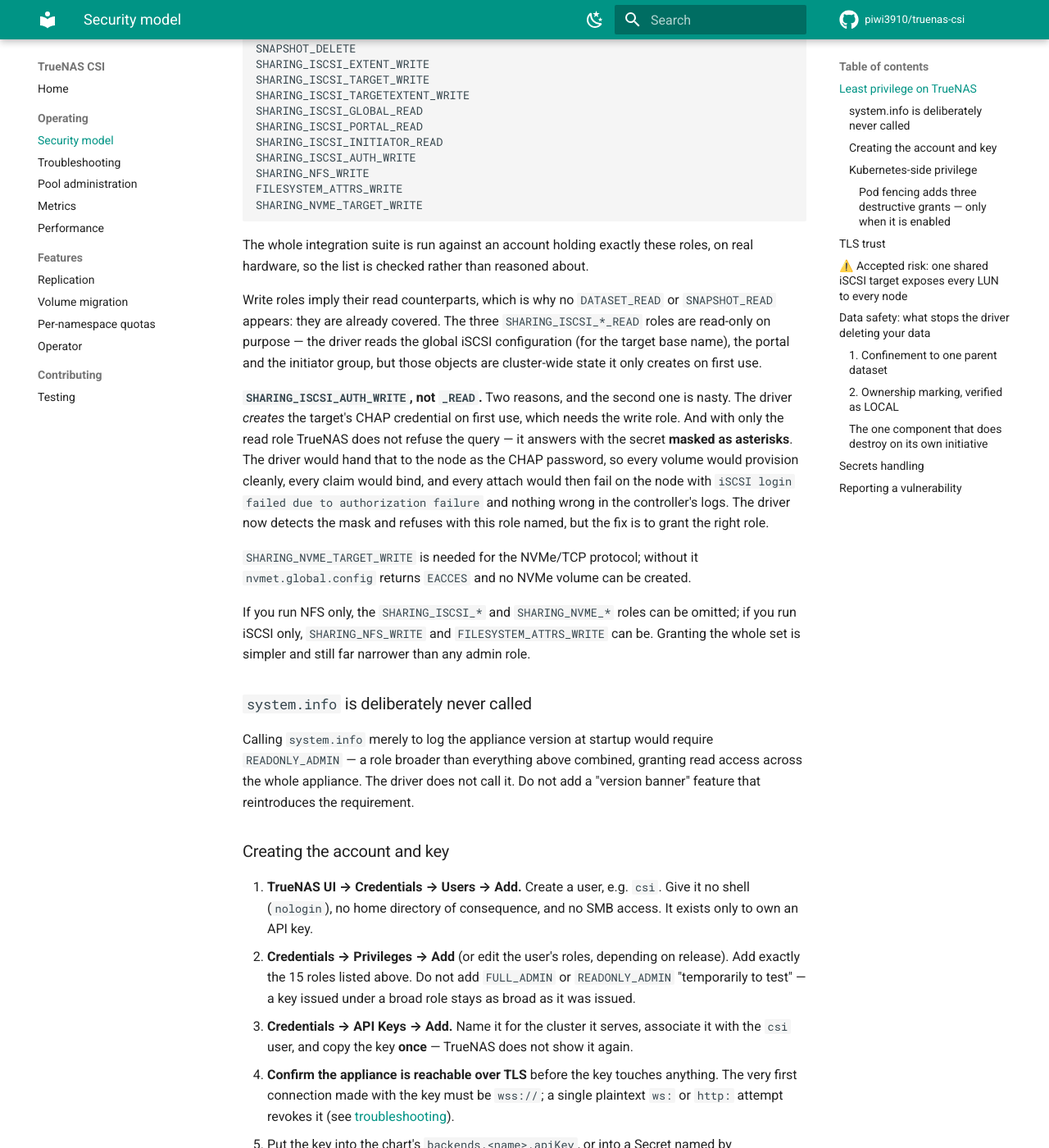
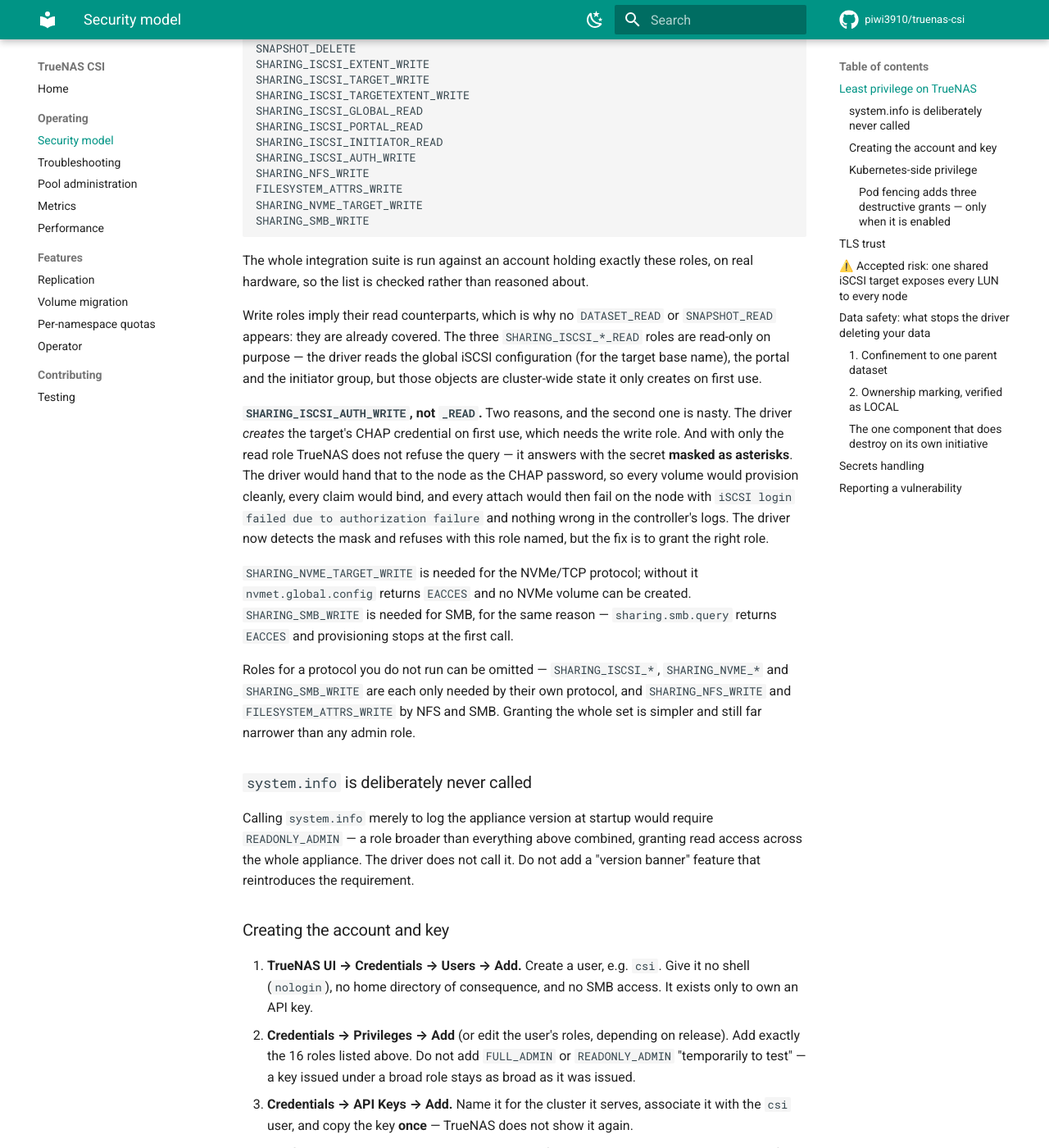
Before and after one commit to piwi3910/truenas-csi, an MkDocs documentation site: the page built from docs/security.md, in a window 1280 px wide and 1400 px high, scrolled down 477 px. Shown: the whole window at 82% size. Built offline with MkDocs 1.6.1 and Material for MkDocs 9.7.7, drawn with Linux system fonts in a browser that asks for light colours; comment, search, counter and statistics services are not loaded; some of the changed text lies outside the part shown.

Commit message:
security: SMB needs a role too, and the test that would have caught it skipped
The least-privilege set was corrected once already and was still wrong.
SHARING_SMB_WRITE was missing, so with the documented account
sharing.smb.query returns EACCES and no SMB volume can be provisioned at
all -- the same failure the missing NVMe role produced.

It survived the first correction because of how it was tested. The only SMB
test creates an SMB user on the appliance, which needs ACCOUNT_WRITE; the
DRIVER never creates a user, only shares, so that requirement belongs to the
test. Under a least-privilege account the test therefore skipped, the run
went green, and the gap it existed to find was invisible.

TestE2ESMBProvision covers what the driver actually calls --
sharing.smb.create, .query, .update and .delete -- with the controller alone
and no user, so it runs under any account the driver is meant to work with.
Verified both ways: it fails with EACCES on the 15-role set and passes on
the 16-role one, and the whole integration suite is green as that account.

````diff
--- a/docs/security.md
+++ b/docs/security.md
@@ -9,7 +9,7 @@ bug from deleting data it did not create.
 
 ## Least privilege on TrueNAS
 
-The driver runs against a **dedicated TrueNAS account with 15 roles**, not `FULL_ADMIN`:
+The driver runs against a **dedicated TrueNAS account with 16 roles**, not `FULL_ADMIN`:
 
 ```
 DATASET_WRITE
@@ -27,6 +27,7 @@ SHARING_ISCSI_AUTH_WRITE
 SHARING_NFS_WRITE
 FILESYSTEM_ATTRS_WRITE
 SHARING_NVME_TARGET_WRITE
+SHARING_SMB_WRITE
 ```
 
 The whole integration suite is run against an account holding exactly these roles, on
@@ -39,7 +40,7 @@ base name), the portal and the initiator group, but those objects are cluster-wi
 it only creates on first use.
 
 **`SHARING_ISCSI_AUTH_WRITE`, not `_READ`.** Two reasons, and the second one is nasty.
-The driver *creates* the target's CHAP credential on first use, which needs the write
+The driver _creates_ the target's CHAP credential on first use, which needs the write
 role. And with only the read role TrueNAS does not refuse the query — it answers with the
 secret **masked as asterisks**. The driver would hand that to the node as the CHAP
 password, so every volume would provision cleanly, every claim would bind, and every
@@ -49,10 +50,13 @@ with this role named, but the fix is to grant the right role.
 
 `SHARING_NVME_TARGET_WRITE` is needed for the NVMe/TCP protocol; without it
 `nvmet.global.config` returns `EACCES` and no NVMe volume can be created.
+`SHARING_SMB_WRITE` is needed for SMB, for the same reason — `sharing.smb.query`
+returns `EACCES` and provisioning stops at the first call.
 
-If you run NFS only, the `SHARING_ISCSI_*` and `SHARING_NVME_*` roles can be omitted; if
-you run iSCSI only, `SHARING_NFS_WRITE` and `FILESYSTEM_ATTRS_WRITE` can be. Granting the
-whole set is simpler and still far narrower than any admin role.
+Roles for a protocol you do not run can be omitted — `SHARING_ISCSI_*`, `SHARING_NVME_*`
+and `SHARING_SMB_WRITE` are each only needed by their own protocol, and `SHARING_NFS_WRITE`
+and `FILESYSTEM_ATTRS_WRITE` by NFS and SMB. Granting the whole set is simpler and still
+far narrower than any admin role.
 
 ### `system.info` is deliberately never called
 
@@ -67,7 +71,7 @@ feature that reintroduces the requirement.
    (`nologin`), no home directory of consequence, and no SMB access. It exists only to own
    an API key.
 2. **Credentials → Privileges → Add** (or edit the user's roles, depending on release).
-   Add exactly the 15 roles listed above. Do not add `FULL_ADMIN` or `READONLY_ADMIN`
+   Add exactly the 16 roles listed above. Do not add `FULL_ADMIN` or `READONLY_ADMIN`
    "temporarily to test" — a key issued under a broad role stays as broad as it was issued.
 3. **Credentials → API Keys → Add.** Name it for the cluster it serves, associate it with
    the `csi` user, and copy the key **once** — TrueNAS does not show it again.
````
Also changed, not shown: 2 other files.
